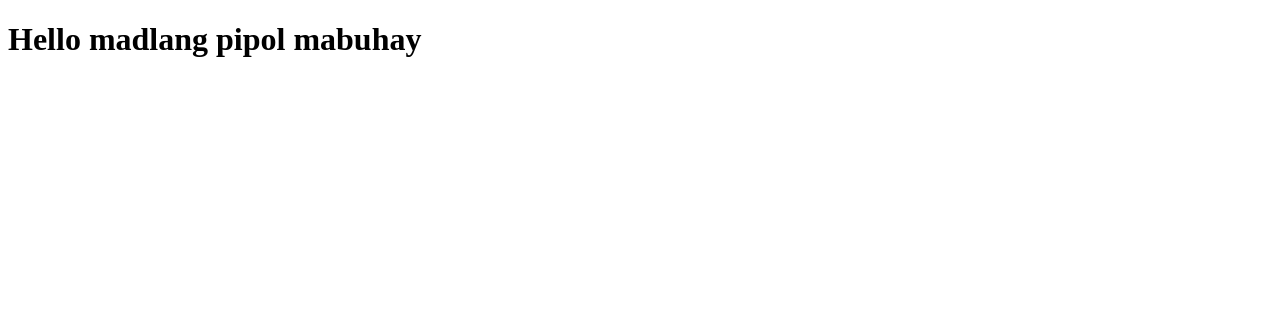
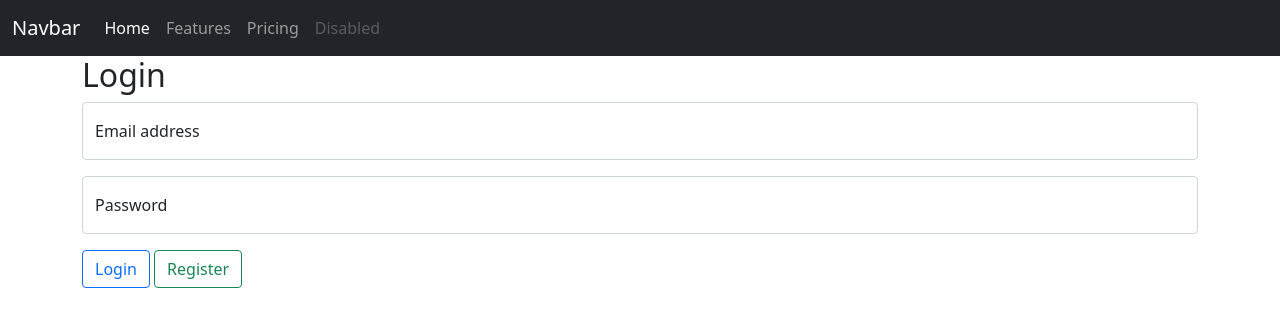
Before and after one commit to CJasperB/4_1_J_Boado_WEB, a website: page public/index.html in a window 1280 px wide. Drawn offline with nearby package versions, Linux system fonts and the light colour scheme.

Commit message:
Added navbar and login floating labels using bootstrap

```diff
--- a/public/index.html
+++ b/public/index.html
@@ -2,12 +2,57 @@
 <html lang="en">
 <head>
     <meta charset="UTF-8">
-    <meta http-equiv="X-UA-Compatible" content="IE=edge">
+    <link href="https://cdn.jsdelivr.net/npm/bootstrap@5.0.2/dist/css/bootstrap.min.css" rel="stylesheet" integrity="sha384-EVSTQN3/azprG1Anm3QDgpJLIm9Nao0Yz1ztcQTwFspd3yD65VohhpuuCOmLASjC" crossorigin="anonymous">
     <meta name="viewport" content="width=device-width, initial-scale=1.0">
+    <script src="index.js" defer></script>
     <title>Homepage</title>
-    <script src="./index.js"></script>
 </head>
 <body>
-    <h1>Hello madlang pipol mabuhay</h1>
+    <div>
+        <nav class="navbar navbar-expand-lg navbar-dark bg-dark">
+            <div class="container-fluid">
+              <a class="navbar-brand" href="#">Navbar</a>
+              <button class="navbar-toggler" type="button" data-bs-toggle="collapse" data-bs-target="#navbarNav" aria-controls="navbarNav" aria-expanded="false" aria-label="Toggle navigation">
+                <span class="navbar-toggler-icon"></span>
+              </button>
+              <div class="collapse navbar-collapse" id="navbarNav">
+                <ul class="navbar-nav">
+                  <li class="nav-item">
+                    <a class="nav-link active" aria-current="page" href="#">Home</a>
+                  </li>
+                  <li class="nav-item">
+                    <a class="nav-link" href="#">Features</a>
+                  </li>
+                  <li class="nav-item">
+                    <a class="nav-link" href="#">Pricing</a>
+                  </li>
+                  <li class="nav-item">
+                    <a class="nav-link disabled" href="#" tabindex="-1" aria-disabled="true">Disabled</a>
+                  </li>
+                </ul>
+              </div>
+            </div>
+          </nav>
+    </div>
+    <div class="container overflow-hidden">
+    <div>
+        <p class="h2">Login</p>
+    </div>
+    <div>
+    <div class="form-floating mb-3">
+        <input type="email" class="form-control" id="floatingInput" placeholder="name@example.com">
+        <label for="floatingInput">Email address</label>
+      </div>
+      <div class="form-floating">
+        <input type="password" class="form-control" id="floatingPassword" placeholder="Password">
+        <label for="floatingPassword">Password</label>
+      </div>
+    </div>
+    <div class="mt-3">
+        <button type="button" class="btn btn-outline-primary">Login</button>
+        <button type="button" class="btn btn-outline-success">Register</button>
+    </div>
+    </div>
+
 </body>
 </html>
```
